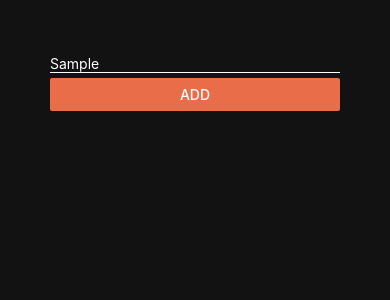
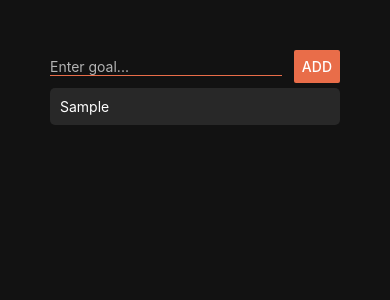
Before and after one commit to arndzk/rn-goals, a React Native app: screen / in a window 390 px wide. Both pictures are taken after typing "Sample" into the empty fields and a click on the button "ADD". Shown: the top 300 px of the page. Built offline with nearby package versions, Linux system fonts and the light colour scheme.

Commit message:
basic state (hooks) and events

```diff
--- a/App.js
+++ b/App.js
@@ -1,19 +1,39 @@
 import { StatusBar } from 'expo-status-bar';
-import React from 'react';
+import React, { useState } from 'react';
 import { StyleSheet, Text, View, TextInput, Button } from 'react-native';
 
 export default function App() {
+  const [enteredGoal, setEnteredGoal] = useState('');
+  const [goals, setGoals] = useState([]);
+  const handleChangeText = (enteredText) => {
+    setEnteredGoal(enteredText);
+  };
+  const addGoalHandler = () => {
+    setGoals((currentGoals) => [...currentGoals, enteredGoal]);
+    setEnteredGoal('');
+  };
   return (
     <View style={styles.container}>
-      <View>
+      <View style={styles.inputWrapper}>
         <TextInput
           placeholder="Enter goal..."
+          placeholderTextColor="#b3b3b3"
+          selectionColor="#e96d49"
           style={styles.textInput}
+          onChangeText={handleChangeText}
+          value={enteredGoal}
         ></TextInput>
-        <Button title="Add" color="#e96d49" />
+        <Button title="Add" color="#e96d49" onPress={addGoalHandler} />
       </View>
-      <View></View>
-      <StatusBar style="auto" />
+      <View>
+        {goals.map((goal) => {
+          return (
+            <View key={goal} style={styles.listItem}>
+              <Text style={styles.listItemText}>{goal}</Text>
+            </View>
+          );
+        })}
+      </View>
     </View>
   );
 }
@@ -25,9 +45,26 @@ const styles = StyleSheet.create({
     backgroundColor: '#121212',
   },
   textInput: {
-    borderBottomColor: 'white',
+    borderBottomColor: '#e96d49',
     borderBottomWidth: 1,
     color: '#ffffff',
     marginVertical: 5,
+    width: '80%',
+  },
+  inputWrapper: {
+    flexDirection: 'row',
+    justifyContent: 'space-between',
+    alignItems: 'center',
+  },
+  listItem: {
+    marginTop: 5,
+    marginBottom: 5,
+    padding: 10,
+    backgroundColor: '#282828',
+    borderRadius: 5,
+    color: '#ffffff',
+  },
+  listItemText: {
+    color: '#ffffff',
   },
 });
```
